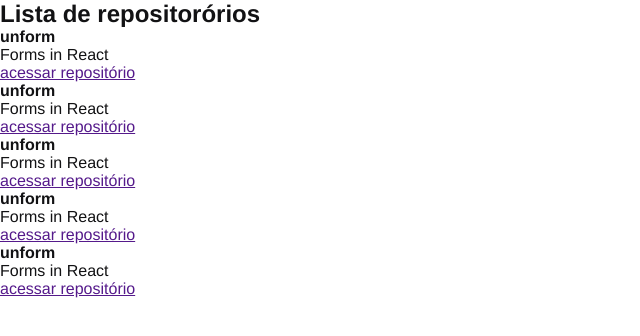
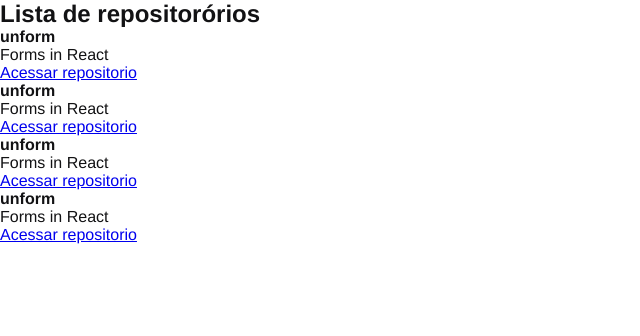
Before and after one commit to renanferminojc/rocketseat, a React app in the folder ignite/trilha-react/01-github-explorer/: page / in a window 1280 px wide. Shown: the top 336 px of the page, without its empty margins (0-640 px from the left). Built offline with nearby package versions, Linux system fonts and the light colour scheme.

Commit message:
propriedades no react

```diff
--- /dev/null
+++ b/ignite/trilha-react/01-github-explorer/src/components/RepositoryItem.jsx
@@ -0,0 +1,10 @@
+export function RepositoryItem(props) {
+  return (
+    <li>
+      <strong>{props.repository.name ?? 'Default'}</strong>
+      <p>{props.repository.description}</p>
+
+      <a href={props.repository.link}>Acessar repositorio</a>
+    </li>
+  )
+}
--- a/ignite/trilha-react/01-github-explorer/src/components/RepositoryList.jsx
+++ b/ignite/trilha-react/01-github-explorer/src/components/RepositoryList.jsx
@@ -1,49 +1,21 @@
+import { RepositoryItem } from "./RepositoryItem";
+
+const repository = {
+  name: 'unform',
+  description: 'Forms in React',
+  link: 'https://github.com/unform/unform'
+}
+
 export function RepositoryList() {
   return (
     <section className="repository-list">
       <h1>Lista de repositorórios</h1>
 
       <ul>
-        <li>
-          <strong>unform</strong>
-          <p>Forms in React</p>
-
-          <a href="">
-            acessar repositório
-          </a>
-        </li>
-        <li>
-          <strong>unform</strong>
-          <p>Forms in React</p>
-
-          <a href="">
-            acessar repositório
-          </a>
-        </li>
-        <li>
-          <strong>unform</strong>
-          <p>Forms in React</p>
-
-          <a href="">
-            acessar repositório
-          </a>
-        </li>
-        <li>
-          <strong>unform</strong>
-          <p>Forms in React</p>
-
-          <a href="">
-            acessar repositório
-          </a>
-        </li>
-        <li>
-          <strong>unform</strong>
-          <p>Forms in React</p>
-
-          <a href="">
-            acessar repositório
-          </a>
-        </li>
+        <RepositoryItem repository={repository} />
+        <RepositoryItem repository={repository} />
+        <RepositoryItem repository={repository} />
+        <RepositoryItem repository={repository} />
       </ul>
     </section>
   )
```
